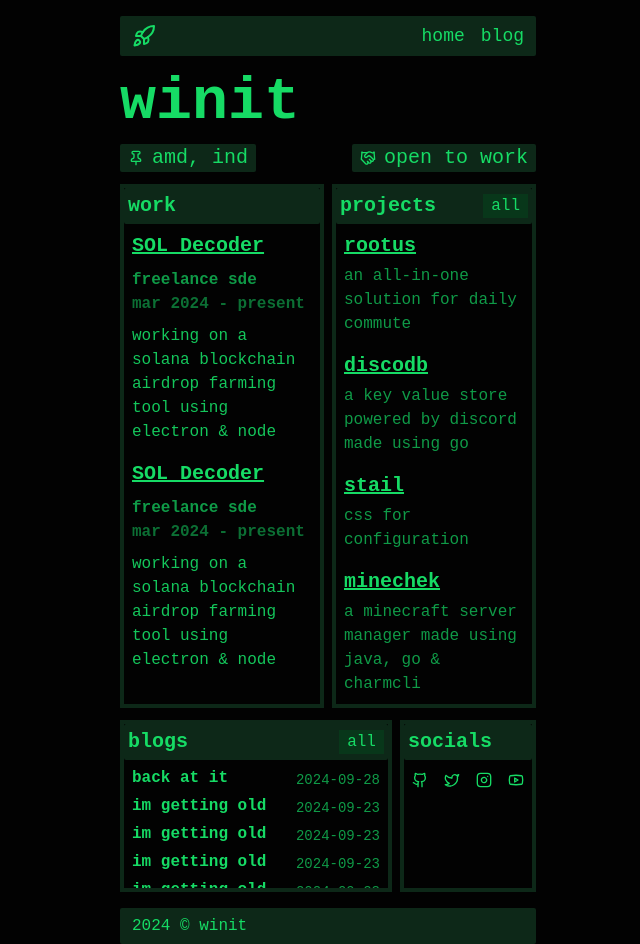
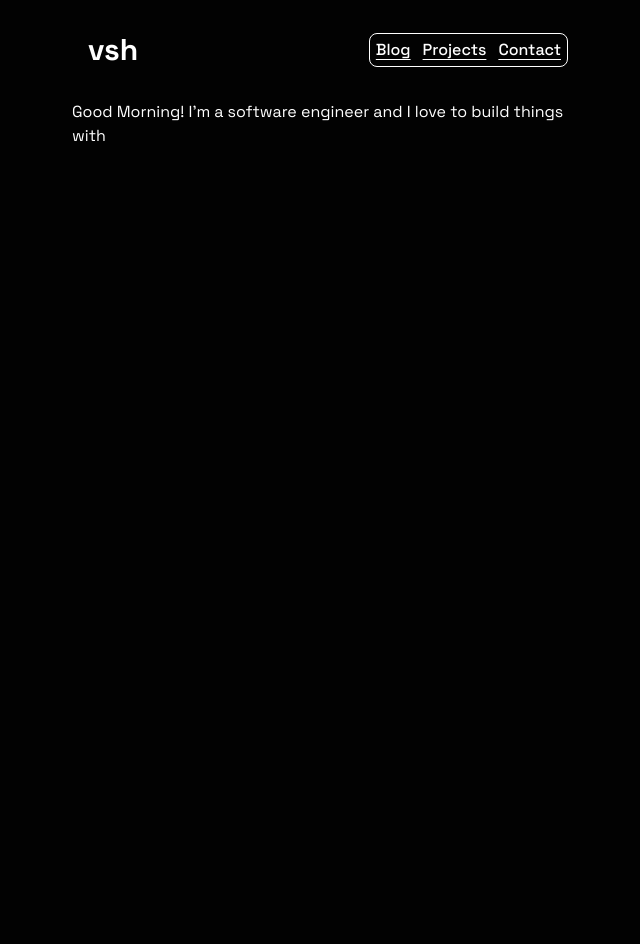
Before and after one commit to heywinit/winit, a React (Vite) app: page / in a window 1280 px wide. Shown: the whole page, without its empty margins (312-952 px from the left). After the commit the page ends 800 px from the top, so only its background shows below. Built offline with nearby package versions, Linux system fonts and the light colour scheme.

Commit message:
redefinin this shit again  brah

```diff
--- a/src/App.tsx
+++ b/src/App.tsx
@@ -1,38 +1,13 @@
-import { Handshake, Pin } from "lucide-react";
 import NavBar from "./components/NavBar";
-import Projects from "./components/Projects";
-import Work from "./components/Work";
-import Blogs from "./components/Blogs";
-import Footer from "./components/Footer";
-import Socials from "./components/Socials";
 
 export default function App() {
   return (
     <div className="flex h-screen w-screen justify-center">
-      <div className="flex flex-col w-[35%] p-4">
+      <div className="flex flex-col w-full lg:w-[45%] px-4 lg:px-8">
         <NavBar />
-        <div className="py-4 space-y-3">
-          <h1 className="text-6xl font-semibold">winit</h1>
-          <div className="flex justify-between">
-            <div className="flex items-center space-x-2  bg-q px-2 rounded-sm">
-              <Pin size={16} />
-              <h3 className="text-xl text-p">amd, ind</h3>
-            </div>
-            <div className="flex items-center space-x-2 bg-q px-2 rounded-sm">
-              <Handshake size={16} />
-              <h3 className="text-xl text-p">open to work</h3>
-            </div>
-          </div>
-          <div className="flex space-x-2">
-            <Work />
-            <Projects />
-          </div>
-          <div className="flex space-x-2">
-            <Blogs />
-            <Socials />
-          </div>
-        </div>
-        <Footer />
+        <p>
+          Good Morning! I'm a software engineer and I love to build things with
+        </p>
       </div>
     </div>
   );
--- a/src/components/Blogs.tsx
+++ /dev/null
@@ -1,55 +0,0 @@
-import { Link } from "react-router-dom";
-
-export default function Blogs() {
-  return (
-    <div className="w-2/3 border-4 border-q">
-      <div className="flex items-center justify-between space-x-2 bg-q p-1 rounded-sm select-none">
-        <h2 className="text-xl font-semibold">blogs</h2>
-        <Link
-          to={`/blogs`}
-          className="text-md bg-t/50 px-2 hover:bg-p/30 hover:cursor"
-        >
-          all
-        </Link>
-      </div>
-      <div className="px-1 py-1 overflow-y-scroll h-32">
-        {[
-          {
-            name: "back at it",
-            date: "2024-09-28",
-            link: "/blogs/backatit",
-          },
-          {
-            name: "im getting old",
-            date: "2024-09-23",
-            link: "/blogs/imgettingold",
-          },
-          {
-            name: "im getting old",
-            date: "2024-09-23",
-            link: "/blogs/imgettingold",
-          },
-          {
-            name: "im getting old",
-            date: "2024-09-23",
-            link: "/blogs/imgettingold",
-          },
-          {
-            name: "im getting old",
-            date: "2024-09-23",
-            link: "/blogs/imgettingold",
-          },
-        ].map((work, index) => (
-          <Link
-            to={`/blogs/${work.name}`}
-            key={index}
-            className="space-y-1 flex items-center select-none cursor-pointer justify-between rounded-sm hover:bg-t px-1 py-0.5"
-          >
-            <h3 className="text-md font-semibold">{work.name}</h3>
-            <p className="text-sm text-p/70">{work.date}</p>
-          </Link>
-        ))}
-      </div>
-    </div>
-  );
-}
--- a/src/components/Footer.tsx
+++ /dev/null
@@ -1,7 +0,0 @@
-export default function Footer() {
-  return (
-    <div className="flex bg-q px-3 py-1.5 rounded-sm items-center justify-between w-full">
-      2024 © winit
-    </div>
-  );
-}
--- a/src/components/NavBar.tsx
+++ b/src/components/NavBar.tsx
@@ -1,24 +1,24 @@
-import { RocketIcon } from "lucide-react";
+import { PhoneCall, Rocket, ScrollText } from "lucide-react";
 import { Link } from "react-router-dom";
 
 export default function NavBar() {
   return (
-    <div className="flex bg-q px-3 py-1.5 rounded-sm items-center justify-between w-full">
-      <RocketIcon size={24} />
-      <nav className="text-lg">
-        <ul className="flex space-x-4">
-          {["home", "blog"].map((item, index) => (
-            <li key={index}>
-              <Link
-                to={item === "home" ? "/" : `/${item}`}
-                className="hover:underline"
-              >
-                {item}
-              </Link>
-            </li>
-          ))}
-        </ul>
-      </nav>
-    </div>
+    <nav className="flex justify-between items-center w-full p-4 lg:py-8">
+      <h1 className="text-3xl font-bold animateHeading">
+        <Link to="/">vsh</Link>
+      </h1>
+      <div className="border-[1px] rounded-lg border-white space-x-1 p-0.5  items-center flex">
+        {["Blog", "Projects", "Contact"].map((item, index) => (
+          <Link to={item.toLowerCase()} key={index} className="inline-block">
+            <span className="lg:block hidden alink">{item}</span>
+            <div className="lg:hidden p-1 rounded-lg">
+              {item === "Blog" && <ScrollText size={20} />}
+              {item === "Projects" && <Rocket size={20} />}
+              {item === "Contact" && <PhoneCall size={20} />}
+            </div>
+          </Link>
+        ))}
+      </div>
+    </nav>
   );
 }
--- a/src/components/Projects.tsx
+++ /dev/null
@@ -1,51 +0,0 @@
-import { Link } from "react-router-dom";
-
-export default function Projects() {
-  return (
-    <div className="w-1/2 border-4 border-q">
-      <div className="flex items-center justify-between space-x-2 bg-q p-1 rounded-sm select-none">
-        <h2 className="text-xl font-semibold">projects</h2>
-        <Link
-          to={`/projects`}
-          className="text-md bg-t/50 px-2 hover:bg-p/30 hover:cursor"
-        >
-          all
-        </Link>
-      </div>
-      <div className="px-2">
-        {[
-          {
-            name: "rootus",
-            description: "an all-in-one solution for daily commute",
-            link: "https://github.com/heywinit/rootus",
-          },
-          {
-            name: "discodb",
-            description: "a key value store powered by discord made using go",
-            link: "https://github.com/heywinit/discodb",
-          },
-          {
-            name: "stail",
-            description: "css for configuration",
-            link: "https://github.com/heywinit/stail",
-          },
-          {
-            name: "minechek",
-            description:
-              "a minecraft server manager made using java, go & charmcli",
-            link: "https://github.com/heywinit/minecheck",
-          },
-        ].map((work, index) => (
-          <div key={index} className="py-2 space-y-1">
-            <h3 className="text-xl font-semibold underline">
-              <a href={work.link} className="text-p">
-                {work.name}
-              </a>
-            </h3>
-            <p className="text-md text-p/70">{work.description}</p>
-          </div>
-        ))}
-      </div>
-    </div>
-  );
-}
--- a/src/components/Socials.tsx
+++ /dev/null
@@ -1,38 +0,0 @@
-import { Github, Instagram, Twitter, Youtube } from "lucide-react";
-
-export default function Socials() {
-  return (
-    <div className="w-1/3 border-4 border-q">
-      <div className="flex items-center justify-between space-x-2 bg-q p-1 rounded-sm select-none">
-        <h2 className="text-xl font-semibold">socials</h2>
-      </div>
-      <div className="grid grid-cols-4 grid-rows-2">
-        {[
-          {
-            icon: <Github size={24} />,
-            link: "https://github.com/heywinit",
-          },
-          {
-            icon: <Twitter size={24} />,
-            link: "https://x.com/hiwinit",
-          },
-          {
-            icon: <Instagram size={24} />,
-            link: "https://instagram.com/heywinit",
-          },
-          {
-            icon: <Youtube size={24} />,
-            link: "https://youtube.com/@heywinit",
-          },
-        ].map((social, index) => (
-          <div
-            key={index}
-            className="flex items-center justify-center p-2 rounded-sm hover:bg-t/50"
-          >
-            {social.icon}
-          </div>
-        ))}
-      </div>
-    </div>
-  );
-}
--- a/src/components/Work.tsx
+++ /dev/null
@@ -1,44 +0,0 @@
-export default function Work() {
-  return (
-    <div className="w-1/2 border-4 border-q">
-      <div className="flex items-center justify-between space-x-2 bg-q p-1 rounded-sm select-none">
-        <h2 className="text-xl font-semibold">work</h2>
-      </div>
-      <div className="px-2">
-        {[
-          {
-            company: "SOL Decoder",
-            role: "freelance sde",
-            duration: "mar 2024 - present",
-            description:
-              "working on a solana blockchain airdrop farming tool using electron & node",
-            link: "soldecoder.app",
-          },
-          {
-            company: "SOL Decoder",
-            role: "freelance sde",
-            duration: "mar 2024 - present",
-            description:
-              "working on a solana blockchain airdrop farming tool using electron & node",
-            link: "soldecoder.app",
-          },
-        ].map((work, index) => (
-          <div key={index} className="py-2 space-y-2">
-            <h3 className="text-xl font-semibold underline">
-              <a href={work.link} className="text-p">
-                {work.company}
-              </a>
-            </h3>
-            <div>
-              <h4 className="text-md font-semibold text-p/70">{work.role}</h4>
-              <h5 className="text-md font-semibold text-p/50">
-                {work.duration}
-              </h5>
-            </div>
-            <p className="text-md text-p/90">{work.description}</p>
-          </div>
-        ))}
-      </div>
-    </div>
-  );
-}
--- a/src/index.css
+++ b/src/index.css
@@ -1,17 +1,19 @@
-@import url("https://fonts.googleapis.com/css2?family=Hanken+Grotesk:ital,wght@0,100..900;1,100..900&display=swap");
+@import url("https://fonts.googleapis.com/css2?family=Space+Grotesk:wght@300..700&display=swap");
 
 @tailwind base;
 @tailwind components;
 @tailwind utilities;
 
 :root {
-  font-family: "Jetbrains Mono", monospace;
+  font-family: "Space Grotesk", monospace;
+  /* font-family: "Jetbrains Mono", monospace; */
   /* font-family: "Hanken Grotesk", system-ui, sans-serif; */
   line-height: 1.5;
   font-weight: 400;
 
   color-scheme: dark light;
-  color: #16db65;
+  color: #ffffff;
+  /* color: #16db65; */
   background-color: #020202;
 
   font-synthesis: none;
@@ -19,3 +21,28 @@
   -webkit-font-smoothing: antialiased;
   -moz-osx-font-smoothing: grayscale;
 }
+
+a:not(h1 a):not(:has(span)) {
+  @apply hover:bg-white hover:text-black underline underline-offset-4 font-medium px-1 py-0.5;
+}
+
+.alink {
+  @apply hover:bg-white hover:text-black underline underline-offset-4 font-medium px-1 py-0.5;
+}
+
+/* glitch flicker neon animation */
+.animateHeading:hover {
+  animation: flicker 1s infinite;
+}
+
+@keyframes flicker {
+  0% {
+    opacity: 0.9;
+  }
+  50% {
+    opacity: 0.5;
+  }
+  100% {
+    opacity: 0.9;
+  }
+}
```
